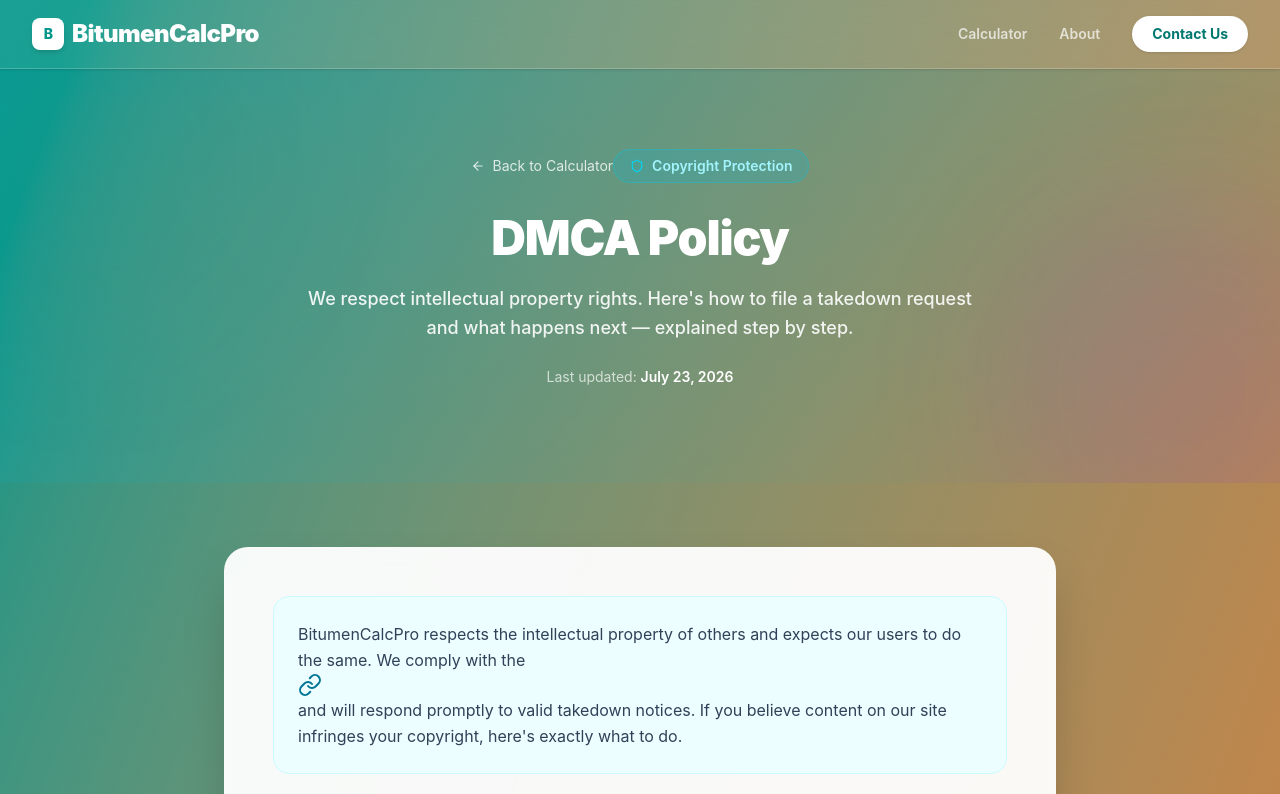
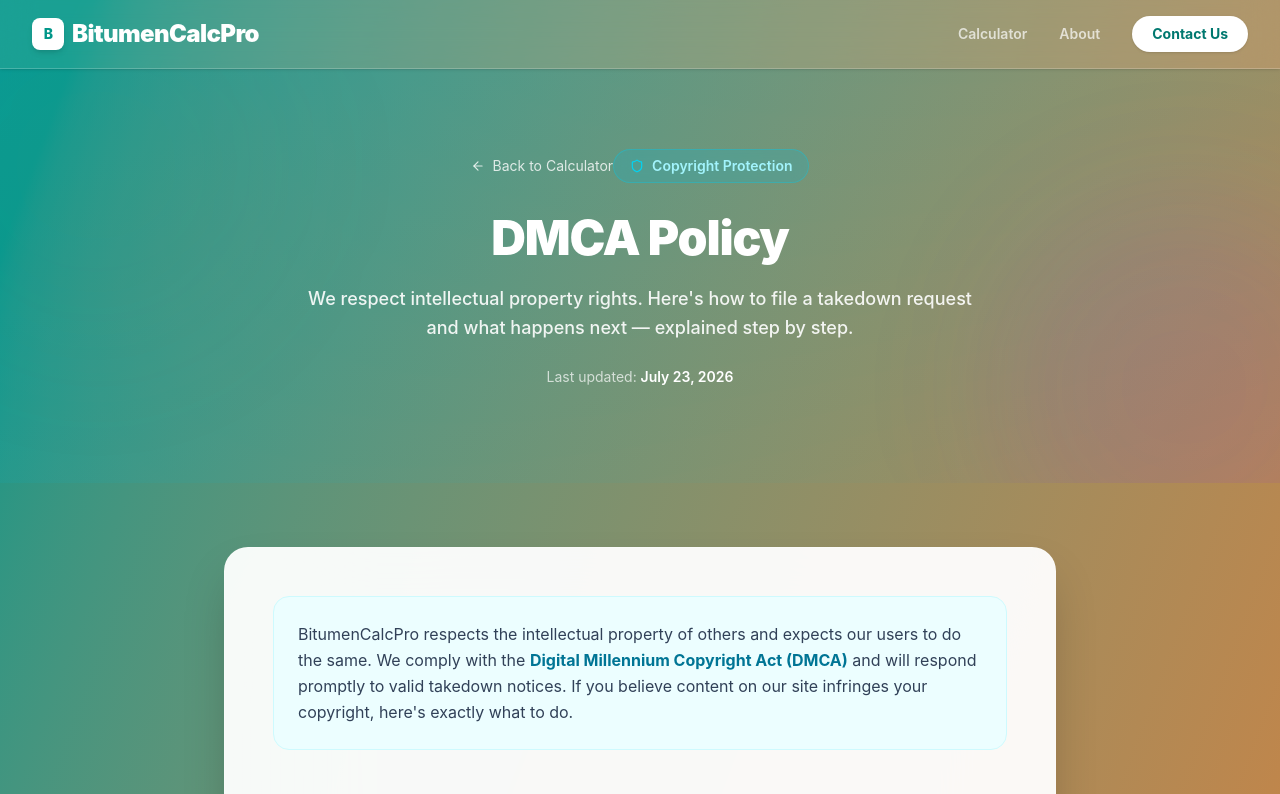
Before and after one commit to saadmalik298j-crypto/Bitumencalpro, a Next.js app: page /dmca in a window 1280 px wide. Shown: the top 794 px of the page. Built offline with nearby package versions, Linux system fonts and the light colour scheme.

Commit message:
Your commit

```diff
--- a/app/dmca/page.tsx
+++ b/app/dmca/page.tsx
@@ -84,7 +84,7 @@ export default function DmcaPage() {
           BitumenCalcPro respects the intellectual property of others and
           expects our users to do the same. We comply with the{" "}
           <strong className="text-cyan-700">
-            <Link href="https://www.copyright.gov/dmca/">Digital Millennium Copyright Act (DMCA)</Link>
+            <a href="https://www.copyright.gov/dmca/">Digital Millennium Copyright Act (DMCA)</a>
           </strong>{" "}
           and will respond promptly to valid takedown notices. If you believe
           content on our site infringes your copyright, here's exactly what to
```
